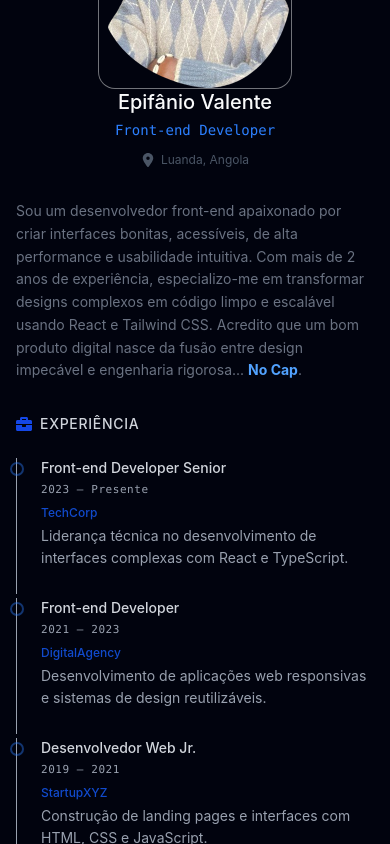
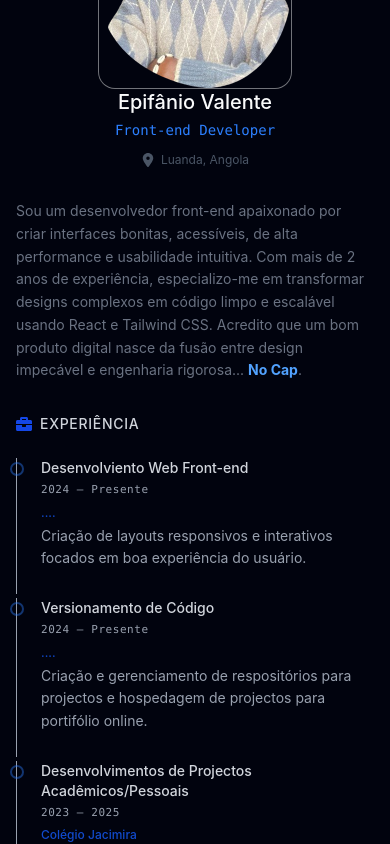
Before and after one commit to epifaniovalente/pingadas_97, a React (Vite) app: page / in a window 390 px wide. Shown: the part 1156-2000 px from the top of the page. Built offline with nearby package versions, Linux system fonts and the light colour scheme.

Commit message:
Epifanio
Meu portifolio em react

```diff
--- a/src/components/AboutSection.jsx
+++ b/src/components/AboutSection.jsx
@@ -1,4 +1,4 @@
-import { motion, inView, useInView } from "framer-motion"
+import { motion, useInView } from "framer-motion"
 import { useRef } from "react";
 import { FaBriefcase, FaGraduationCap } from "react-icons/fa"
 import { FaLocationDot } from "react-icons/fa6"
@@ -8,22 +8,34 @@ const ease = [0.2, 0, 0, 1]
 
 const experience = [
     {
-        role: "Front-end Developer Senior",
-        company: "TechCorp",
-        period: "2023 — Presente",
-        description: "Liderança técnica no desenvolvimento de interfaces complexas com React e TypeScript."
+        role: "Desenvolviento Web Front-end",
+        company: "....",
+        period: "2024 — Presente",
+        description: "Criação de layouts responsivos e interativos focados em boa experiência do usuário."
     },
     {
-        role: "Front-end Developer",
-        company: "DigitalAgency",
-        period: "2021 — 2023",
-        description: "Desenvolvimento de aplicações web responsivas e sistemas de design reutilizáveis.",
+        role: "Versionamento de Código",
+        company: "....",
+        period: "2024 — Presente",
+        description: "Criação e gerenciamento de respositórios para projectos e hospedagem de projectos para portifólio online."
     },
     {
-        role: "Desenvolvedor Web Jr.",
-        company: "StartupXYZ",
-        period: "2019 — 2021",
-        description: "Construção de landing pages e interfaces com HTML, CSS e JavaScript.",
+        role: "Desenvolvimentos de Projectos Acadêmicos/Pessoais",
+        company: "Colégio Jacimira",
+        period: "2023 — 2025",
+        description: "Desenvolvimento de aplicações web como parte das atividades práticas do curso & Planejamento e implementação de um sistema web como TCC.",
+    },
+    {
+        role: "Base de Dados.",
+        company: "Colégio Jacimira",
+        period: "2024 — 2025",
+        description: "Utilização de CRUD completo, estruturação de tabelas e gerenciamento.",
+    },
+    {
+        role: "Redes de Computadores.",
+        company: "Colégio Jacimira",
+        period: "2023 — 2024",
+        description: "Configurações de redes locais, endereçamento IP e sub-redes.",
     },
 ]
 
--- a/src/components/HeroSection.jsx
+++ b/src/components/HeroSection.jsx
@@ -5,14 +5,14 @@ export function HeroSection() {
     return (
         <section className="relative min-h-screen flex items-center justify-center px-4 sm:px-6 text-gray-400">
 
-            <div className="absolute top-1/2 left-1/2 -translate-x-1/2 -translate-y-1/2 w-[400px] sm:w-[600px] h-[400px] sm:h-[600px] bg-blue-600/20 rounded-full blur-[120px] pointer-events-none">
+            <div className="absolute top-1/2 left-1/2 -translate-x-1/2 -translate-y-1/2 w-[400px] sm:w-[600px] h-[400px] sm:h-[600px] bg-blue-800/20 rounded-full blur-[120px] pointer-events-none">
             </div>
             <article className="relative max-w-3xl mx-auto text-center">
                 <motion.div
-                    // initial={{ opacity: 0, y: 10 }}
-                    // animate={{ opacity: 1, y: 0 }}
-                    // transition={{ duration: 0.4 }}
-                    className="inline-flex items-center gap-2 px-3 py-1.5 rounded-full ring-1 ring-foreground/[0.08]     bg-card/50 backdrop-blur-sm mb-6 sm:mb-8"
+                    initial={{ opacity: 0, y: 10 }}
+                    animate={{ opacity: 1, y: 0 }}
+                    transition={{ duration: 0.4 }}
+                    className="inline-flex items-center gap-2 px-3 py-1.5 rounded-full ring-1 ring-foreground/[0.08] bg-card/50 backdrop-blur-sm mb-6 sm:mb-8"
                 >
                     <span className="text-[11px] sm:text-xs font-mono tracking-wide uppercase flex items-center gap-2">
                         <span className="text-emerald-500 animate-pulse"><FaDotCircle /></span>
@@ -21,9 +21,9 @@ export function HeroSection() {
                 </motion.div>
 
                 <motion.h1
-                    // initial={{ opacity: 0, y: 16 }}
-                    // animate={{ opacity: 1, y: 0 }}
-                    // transition={{ duration: 0.6, delay: 0.1, ease: [.2, 0, 0, 1] }}
+                    initial={{ opacity: 0, y: 16 }}
+                    animate={{ opacity: 1, y: 0 }}
+                    transition={{ duration: 0.6, delay: 0.1, ease: [.2, 0, 0, 1] }}
                     className="text-3xl sm:text-5xl lg:text-6xl font-medium tracking-tight text-foreground leading-[1.1] mb-5 sm:mb-6"
                 >
                     Desenvolvendo interfaces de{" "}
@@ -32,9 +32,9 @@ export function HeroSection() {
                 </motion.h1>
 
                 <motion.p
-                    // initial={{ opacity: 0, y: 16 }}
-                    // animate={{ opacity: 1, y: 0 }}
-                    // transition={{ duration: 0.6, delay: 0.2, ease: [.2, 0, 0, 1] }}
+                    initial={{ opacity: 0, y: 16 }}
+                    animate={{ opacity: 1, y: 0 }}
+                    transition={{ duration: 0.6, delay: 0.2, ease: [.2, 0, 0, 1] }}
                     className="text-sm sm:text-lg leading-relaxed text-muted-foreground max-w-xl mx-auto mb-8 sm:mb-10 px-2"
                 >
                     Front-end Júnior em React, e Tailwind CSS.
@@ -42,9 +42,9 @@ export function HeroSection() {
                 </motion.p>
 
                 <motion.div
-                    // initial={{ opacity: 0, y: 16 }}
-                    // animate={{ opacity: 1, y: 0 }}
-                    // transition={{ duration: 0.6, delay: 0.3, ease: [.2, 0, 0, 1] }}
+                    initial={{ opacity: 0, y: 16 }}
+                    animate={{ opacity: 1, y: 0 }}
+                    transition={{ duration: 0.6, delay: 0.3, ease: [.2, 0, 0, 1] }}
                     className="flex flex-col sm:flex-row items-center justify-center gap-3 sm:gap-4 text-white "
                 >
                     <a
@@ -67,7 +67,7 @@ export function HeroSection() {
                 initial={{ opacity: 0 }}
                 animate={{ opacity: 1 }}
                 transition={{ delay: 1.2, duration: 0.8 }}
-                className="absolute bottom-4 left-1/2 -translate-x-1/2"
+                className="absolute bottom-14 left-1/2 -translate-x-1/2"
             >
                 <motion.div
                 animate={{ y: [0, 8, 0] }}
--- a/src/components/Navbar.jsx
+++ b/src/components/Navbar.jsx
@@ -32,7 +32,7 @@ export function Navbar() {
                 ))}
                 </div>
 
-                <button type="button"onClick={(e)=> setMenuOpen(!menuOpen)} className="sm:hidden p-1.5 rounded-lg">
+                <button type="button" onClick={(e)=> setMenuOpen(!menuOpen)} className="sm:hidden p-1.5 rounded-lg">
                     {menuOpen ? <span className="h-5 w-5">X</span> :<FaBars/>}
                 </button>
 
@@ -44,7 +44,7 @@ export function Navbar() {
                 className="sm:hidden max-w-5xl rounded-2xl bg-slate-950 text-blue-400 backdrop-blur-xl ring-1 p-4 flex flex-col gap-3 absolute right-0 left-0 top-16"
                 >
                     {links.map((link)=>(
-                        <a href={link.href} key={link.href}>
+                        <a href={link.href} key={link.href} onClick={(e) => {menuOpen && setMenuOpen(!menuOpen)}}>
                             {link.label}
                         </a>
                     ))}
--- a/src/components/Projects.jsx
+++ b/src/components/Projects.jsx
@@ -1,29 +1,37 @@
 import { motion, inView, useInView } from "framer-motion"
 import { useRef } from "react";
 import { FaExternalLinkAlt, FaGithub } from "react-icons/fa";
+import byteShop from "../images/byteShop.png"
 
 const ease = [0.2, 0, 0, 1];
 
 const projectos = [
     {
-        titulo: "Gest BI Angola",
-        descricao: "Este é um projecto muito inovador na area de agendamentos",
-        techs: ["HTML", "CSS", "JS"],
-        ano: "2019",
+        titulo: "Voz Segura - Plataforma de Denúncia Anônima",
+        descricao: "Sistema web desenvolvido como projeto acadêmico que permite estudantes realizarem denúncias de forma anônima dentro do ambiente escolar, garantindo privacidade e segurança das informações.",
+        techs: ["HTML", "CSS", "JavaScript","PHP","MySQL"],
+        ano: "2025",
+        image: ""
+    },
+    {
+        titulo: "ByteShop – Loja Virtual",
+        descricao: "Interface de uma loja virtual desenvolvida para praticar construção de layouts modernos, organização de produtos e experiência do usuário.",
+        techs: ["HTML", "TailwindCSS", "JavaScript"],
+        ano: "2024",
+        image: {byteShop}
+    },
+    {
+        titulo: "Simulação de Redes",
+        descricao: "Projeto acadêmico de configuração e simulação de redes locais utilizando ferramentas de laboratório virtual.",
+        techs: ["Cisco Packet Tracer", " Redes TCP/IP"],
+        ano: "2024/25",
         image: "#"
     },
     {
-        titulo: "Safe Voice",
-        descricao: "Este é um projecto Para combater o bullying na schoolera",
-        techs: ["HTML", "CSS", "JS"],
-        ano: "2019",
-        image: "#"
-    },
-    {
-        titulo: "Byte Shop",
-        descricao: "Este é um projecto Para dinamizar a compra de materiais escolares",
-        techs: ["HTML", "Tailwind", "JS"],
-        ano: "2019",
+        titulo: "Oficina AutoStar - Projeto para uma Mecânica",
+        descricao: "Projeto técnico relacionado à área de mecânica, desenvolvido para demonstrar compreensão de sistemas mecânicos e aplicação prática de conceitos técnicos.",
+        techs: ["React", "Tailwind"],
+        ano: "2024/25",
         image: "#"
     }
 ]
@@ -113,7 +121,6 @@ export default function Project() {
                         Trabalhos selecionados
                     </h2>
                 </motion.div>
-
                 <section>
                     <ProjectCard projectos={projectos} />
                 </section>
```
Also changed, not shown: src/components/Contacto.jsx (+37 -24 lines).
